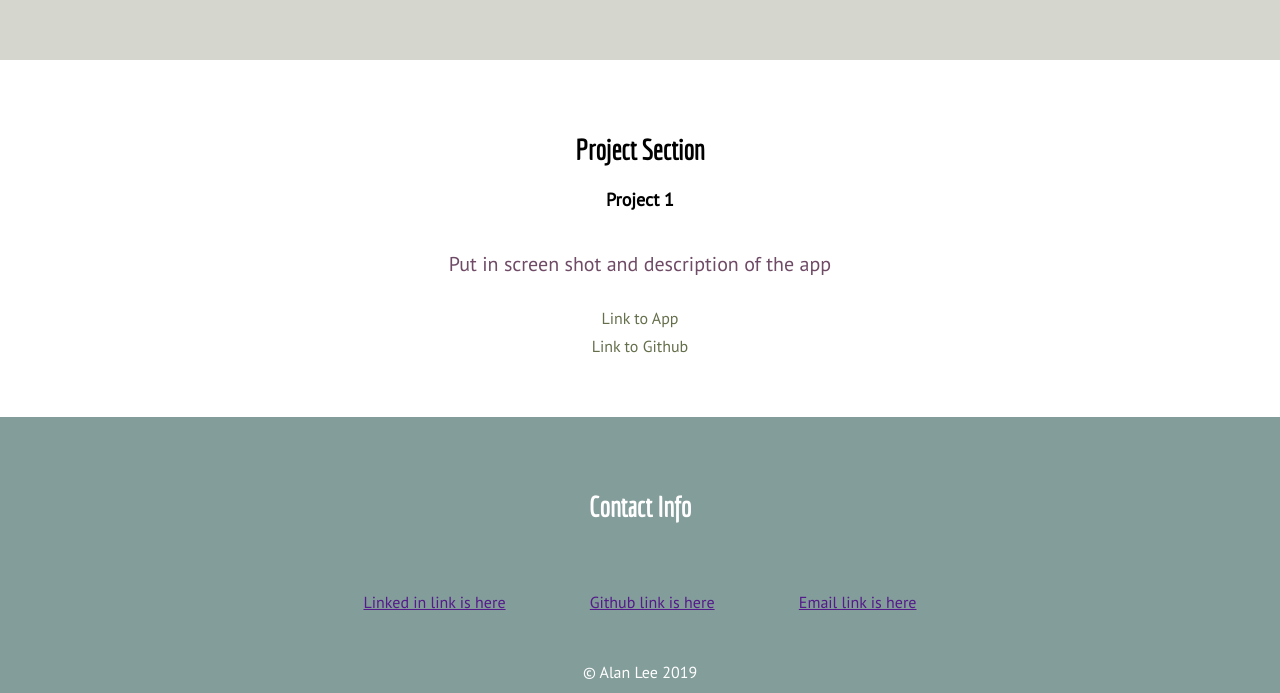
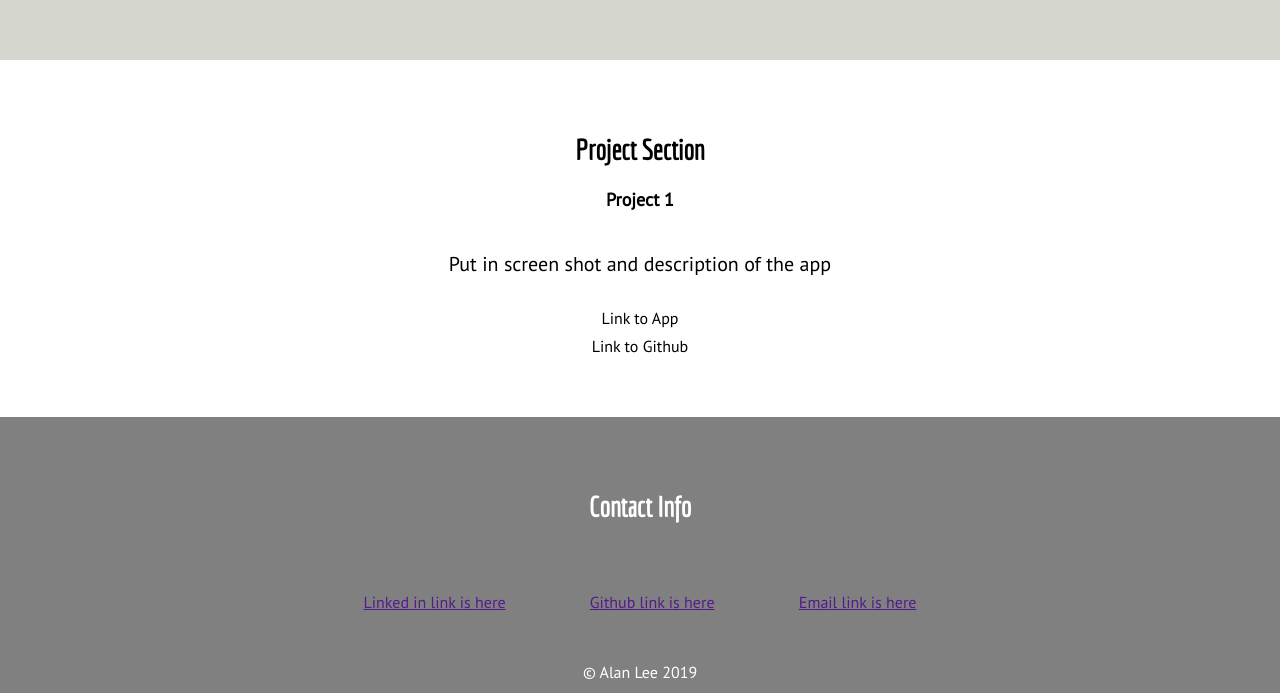
Before and after one commit to iqsymphic/portfolio-wireframe, a plain HTML site: page index.html in a window 1280 px wide. Shown: the part 1290-1983 px from the top of the page. Drawn offline with nearby package versions, Linux system fonts and the light colour scheme; a script that the page names is missing.

Commit message:
Add files via upload

```diff
--- a/style.css
+++ b/style.css
@@ -16,7 +16,7 @@ body {
   padding-bottom: 20px;
   width: 100%;
   text-align: right;
-  background: #bfc1d2;
+  background: #0d0d0e;
 }
 
 .topnav #myLinks {
@@ -26,7 +26,7 @@ body {
 
 .topnav a {
   text-decoration: none;
-  color: #172a3a;
+  color: #ffffff;
   padding-right: 15px;
 }
 
@@ -86,7 +86,7 @@ p {
   display: inline-block;
   font-size: 16px;
   line-height: 30px;
-  color: #6f4b66;
+  color: #000000;
   width: 75%;
 }
 
@@ -111,7 +111,7 @@ p {
 .project a {
   text-decoration: none;
   display: block;
-  color: #646f4b;
+  color: #000000;
   margin: 10px 0;
 }
 
@@ -120,7 +120,7 @@ p {
 }
 
 .contact {
-  background-color: #839d9a;
+  background-color: #808080;
   color: white;
 }
 
@@ -144,7 +144,7 @@ ul li {
 
 footer {
   height: 30px;
-  background-color: #839d9a;
+  background-color: #808080;
   color: white;
 }
 
```
